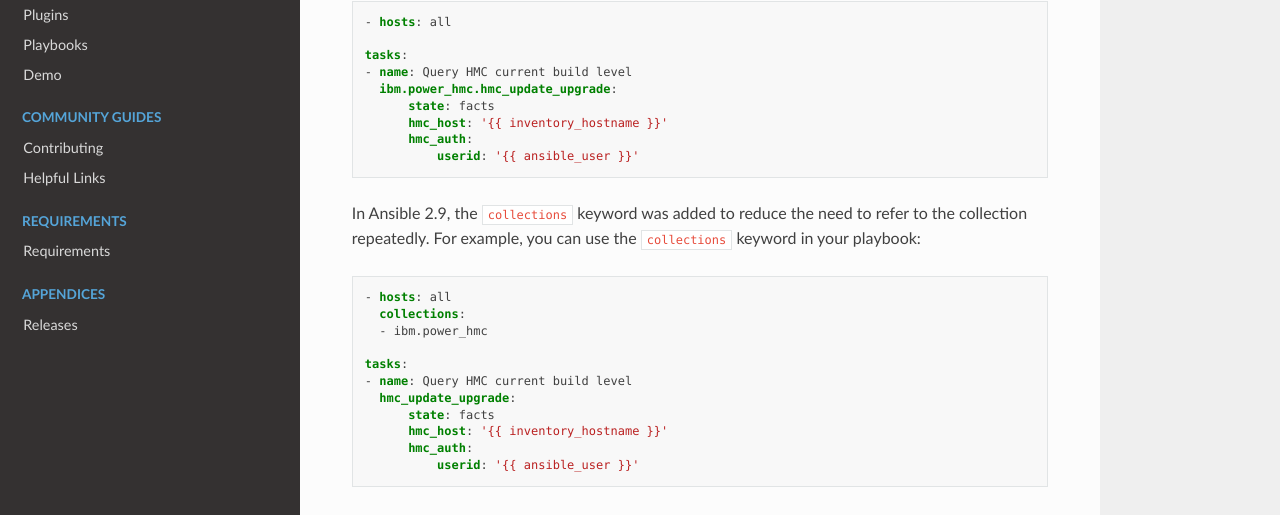
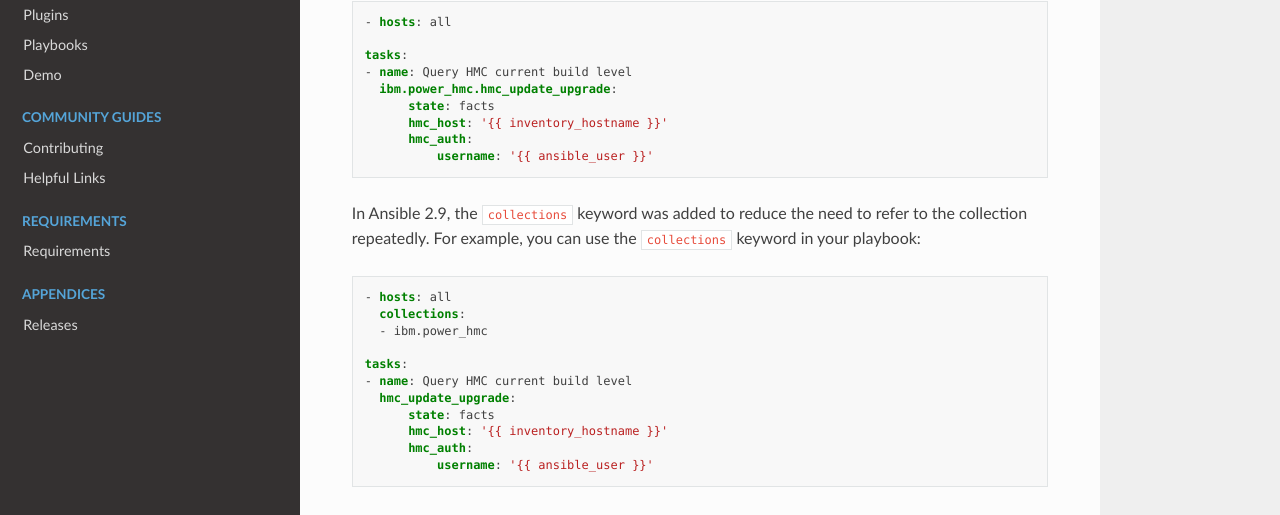
Before and after one commit to IBM/ansible-power-hmc, a Sphinx documentation site: the page built from docs/source/quickstart.rst, in a window 1280 px wide and 900 px high. Shown: the part 360-875 px from the top of the window. Built offline with Sphinx 7.4.7 and the Read the Docs theme 2.0.0, drawn with Linux system fonts in a browser that asks for light colours; some of the changed lines change nothing that is shown.

Commit message:
Documentation fix for username

```diff
--- a/docs/source/quickstart.rst
+++ b/docs/source/quickstart.rst
@@ -28,7 +28,7 @@ qualified name ``power_hmc``. For example:
           state: facts
           hmc_host: '{{ inventory_hostname }}'
           hmc_auth:
-              userid: '{{ ansible_user }}'
+              username: '{{ ansible_user }}'
 
 
 In Ansible 2.9, the ``collections`` keyword was added to reduce the need
@@ -47,7 +47,7 @@ to refer to the collection repeatedly. For example, you can use the
           state: facts
           hmc_host: '{{ inventory_hostname }}'
           hmc_auth:
-              userid: '{{ ansible_user }}'
+              username: '{{ ansible_user }}'
 
 ansible-doc
 -----------
```
